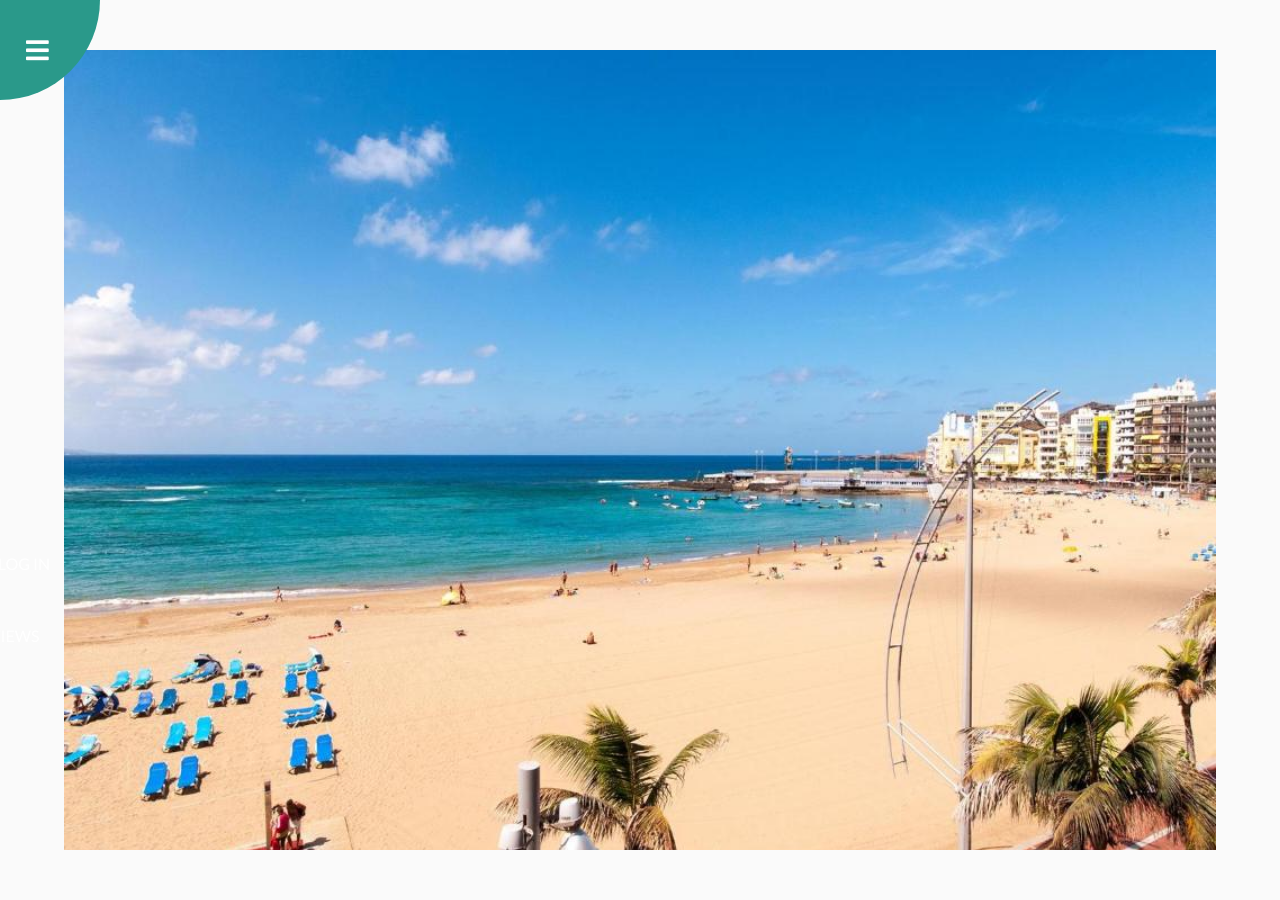
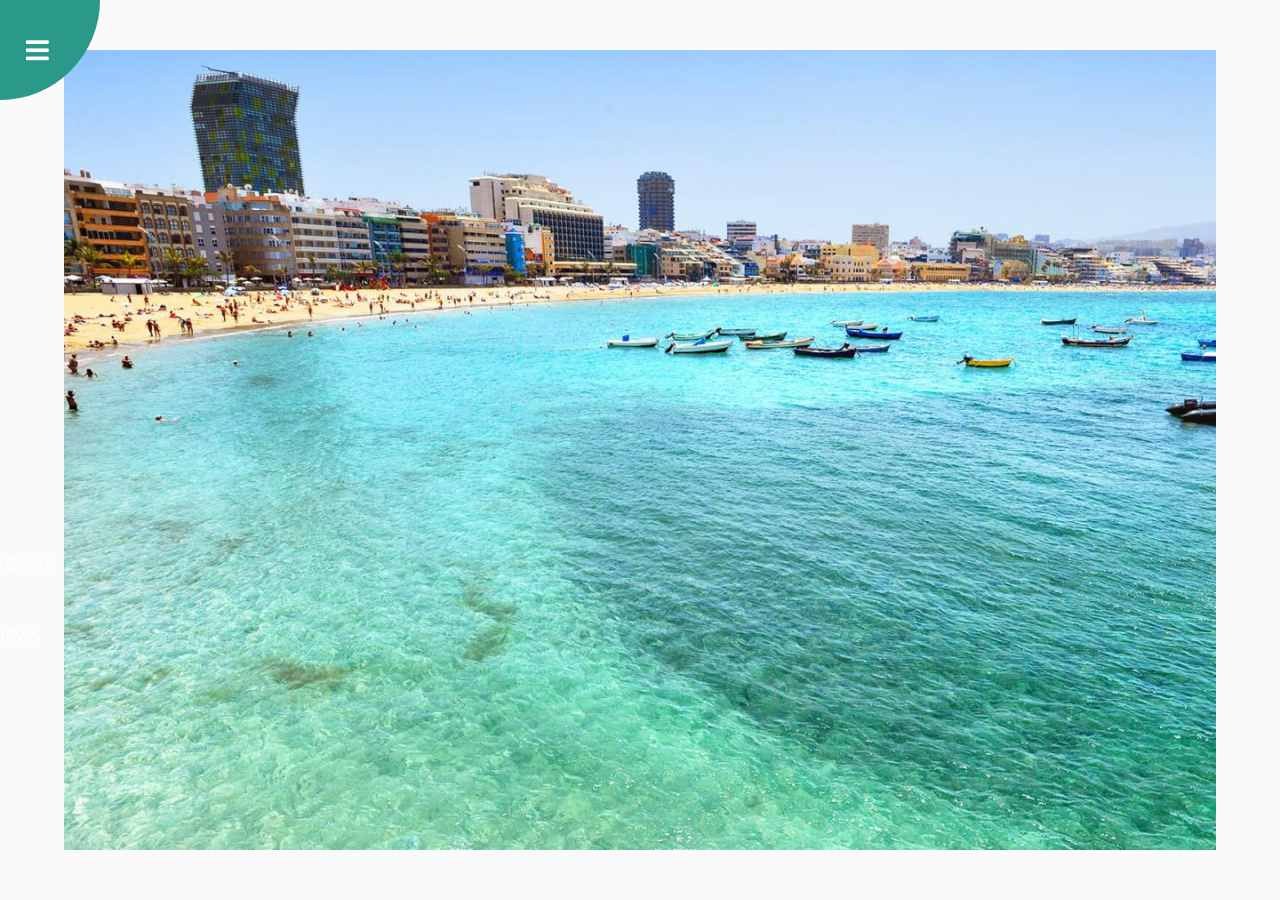
Before and after one commit to ANDREWAHN-UK/Milestone-Three, a Flask app: page /reviews in a window 1280 px wide. Run offline with Flask 2, Linux system fonts and the light colour scheme; data that the repository does not hold is empty; some libraries are stand-ins or nearby versions.

Commit message:
style.css - adjusted styling for view reviews page

```diff
--- a/static/css/style.css
+++ b/static/css/style.css
@@ -329,7 +329,7 @@ form div i {
 .view-review-container {
   height: 100vh;
   width: 90vw;
-  background-image: url(/static/images/canteras4.jpg);
+  background-image: url(/static/images/Las-Canteras_0.jpg);
   background-size: cover;
   margin: auto;
   position: relative;
```
